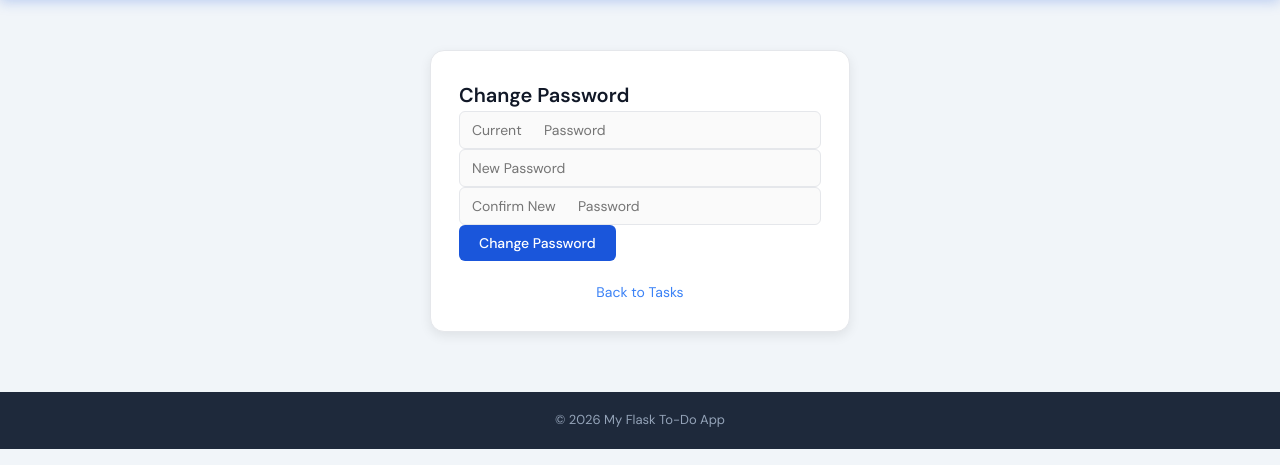
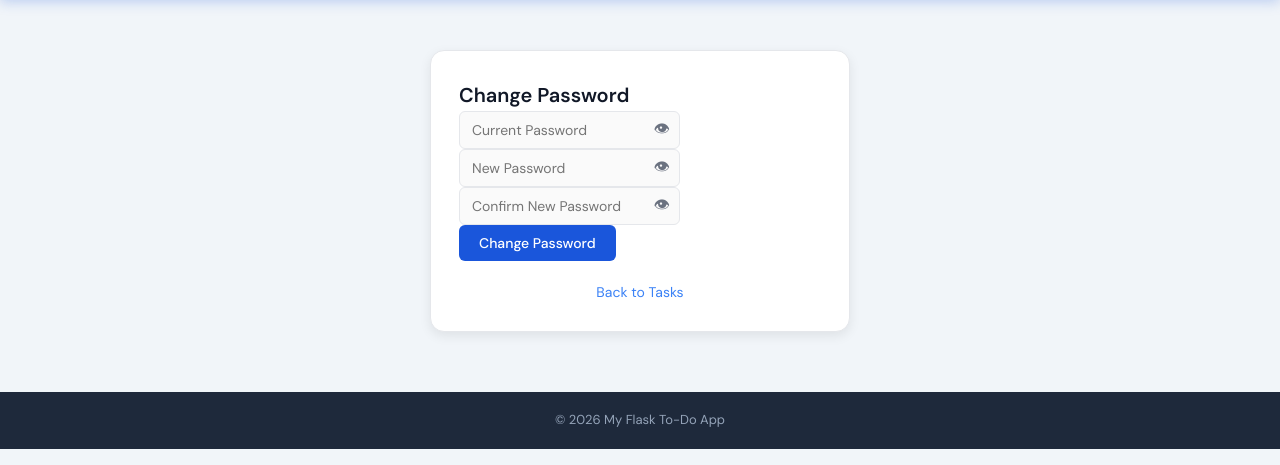
Before and after one commit to vishalrajput74/flask-todo-app, a Flask app: page /change-password in a window 1280 px wide. Shown: the part 67-532 px from the top of the page. Run offline with Flask 3, Linux system fonts and the light colour scheme; the visitor is signed in with stand-in values (Sample User, id 1).

Commit message:
add password visibility toggle to login, register and change password

```diff
--- a/app/static/css/style.css
+++ b/app/static/css/style.css
@@ -603,3 +603,28 @@ a.stat-card {
   color: var(--text-secondary);
   cursor: pointer;
 }
+
+
+.password-wrapper {
+  position: relative;
+}
+.password-wrapper .form-control {
+  padding-right: 40px;
+}
+
+.password-toggle {
+  position: absolute;
+  right: 10px;
+  top: 50%;
+  transform: translateY(-50%);
+  background: none;
+  border: none;
+  cursor: pointer;
+  color: var(--text-secondary);
+  font-size: 16px;
+  padding: 0;
+}
+
+.password-toggle:hover {
+  color: var(--blue-mid);
+}
--- a/app/templates/base.html
+++ b/app/templates/base.html
@@ -44,5 +44,11 @@
         <p>&copy; {{2026}} My Flask To-Do App</p>
       </div>
     </footer>
+    <script>
+function togglePassword(fieldName) {
+  const input = document.getElementById(fieldName);
+  input.type = input.type === 'password' ? 'text' : 'password';
+}
+</script>
   </body>
 </html>
--- a/app/templates/change_password.html
+++ b/app/templates/change_password.html
@@ -1,5 +1,5 @@
-{% extends "base.html" %} {% block title %}Change Password{% endblock %} {%
-block content %}
+{% extends "base.html" %} {% block title %}Change Password{% endblock %}
+{% block content %}
 
 <div class="task-box" style="max-width: 420px; margin: 50px auto">
   <h2>Change Password</h2>
@@ -8,8 +8,14 @@ block content %}
     {{ form.hidden_tag() }}
 
     <div class="form-group">
-      {{ form.current_password(class="form-control", placeholder="Current
-      Password") }} {% if form.current_password.errors %}
+      <div class="password-wrapper">
+
+      {{ form.current_password(class="form-control", placeholder="Current Password")}}
+       <button type="button" class="password-toggle"
+            onclick="togglePassword('current_password')">👁</button>
+  </div>
+
+      {% if form.current_password.errors %}
       <span class="error">
         {% for error in form.current_password.errors %}
         <small>{{ error }}</small>
@@ -19,7 +25,13 @@ block content %}
     </div>
 
     <div class="form-group">
-      {{ form.new_password(class="form-control", placeholder="New Password") }}
+        <div class="password-wrapper">
+
+      {{ form.new_password(class="form-control", placeholder="New Password")}}
+      <button type="button" class="password-toggle"
+            onclick="togglePassword('new_password')">👁</button>
+  </div>
+
       {% if form.new_password.errors %}
       <span class="error">
         {% for error in form.new_password.errors %}
@@ -30,8 +42,14 @@ block content %}
     </div>
 
     <div class="form-group">
-      {{ form.confirm_password(class="form-control", placeholder="Confirm New
-      Password") }} {% if form.confirm_password.errors %}
+      <div class="password-wrapper">
+
+      {{ form.confirm_password(class="form-control", placeholder="Confirm New Password")}}
+      <button type="button" class="password-toggle"
+            onclick="togglePassword('confirm_password')">👁</button>
+  </div>
+
+      {% if form.confirm_password.errors %}
       <span class="error">
         {% for error in form.confirm_password.errors %}
         <small>{{ error }}</small>
```
Also changed, not shown: app/templates/login.html (+8 -2 lines), app/templates/register.html (+11 -0 lines).
